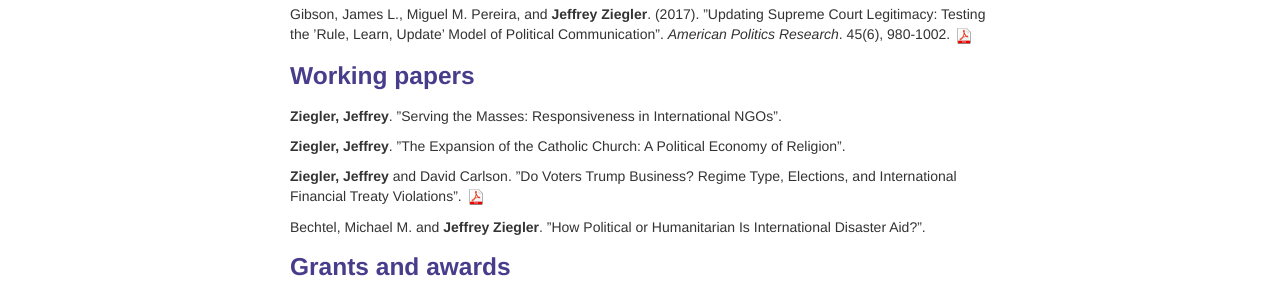
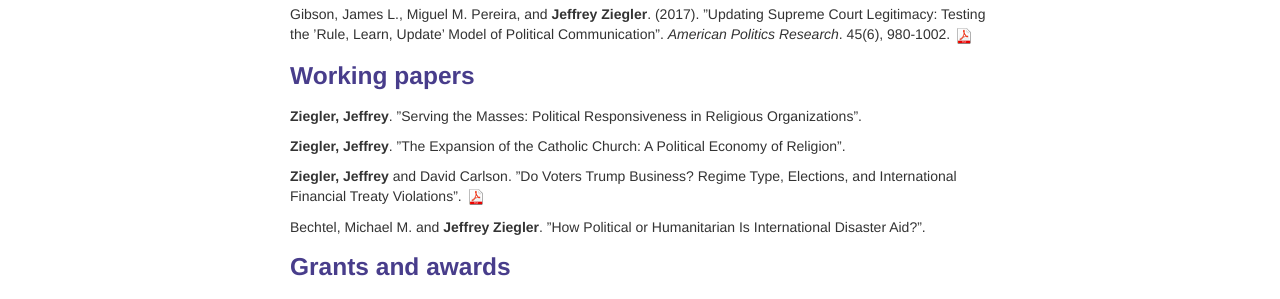
Before and after one commit to zieglerjef/zieglerjef.github.io, a Jekyll site: the page built from pages/pubs.md, in a window 1280 px wide. Shown: the part 291-590 px from the top of the page. Built offline with Jekyll 4.4.1, drawn with Linux system fonts in a browser that asks for light colours.

Commit message:
Update research

```diff
--- a/pages/pubs.md
+++ b/pages/pubs.md
@@ -25,7 +25,7 @@ the ’Rule, Learn, Update’ Model of Political Communication”. *American Pol
 
 ### <a name="workingPapers"></a>Working papers
 
-**Ziegler, Jeffrey**. ”Serving the Masses: Responsiveness in International NGOs”.
+**Ziegler, Jeffrey**. ”Serving the Masses: Political Responsiveness in Religious Organizations".
 
 **Ziegler, Jeffrey**. ”The Expansion of the Catholic Church: A Political Economy of Religion”.
 
```
